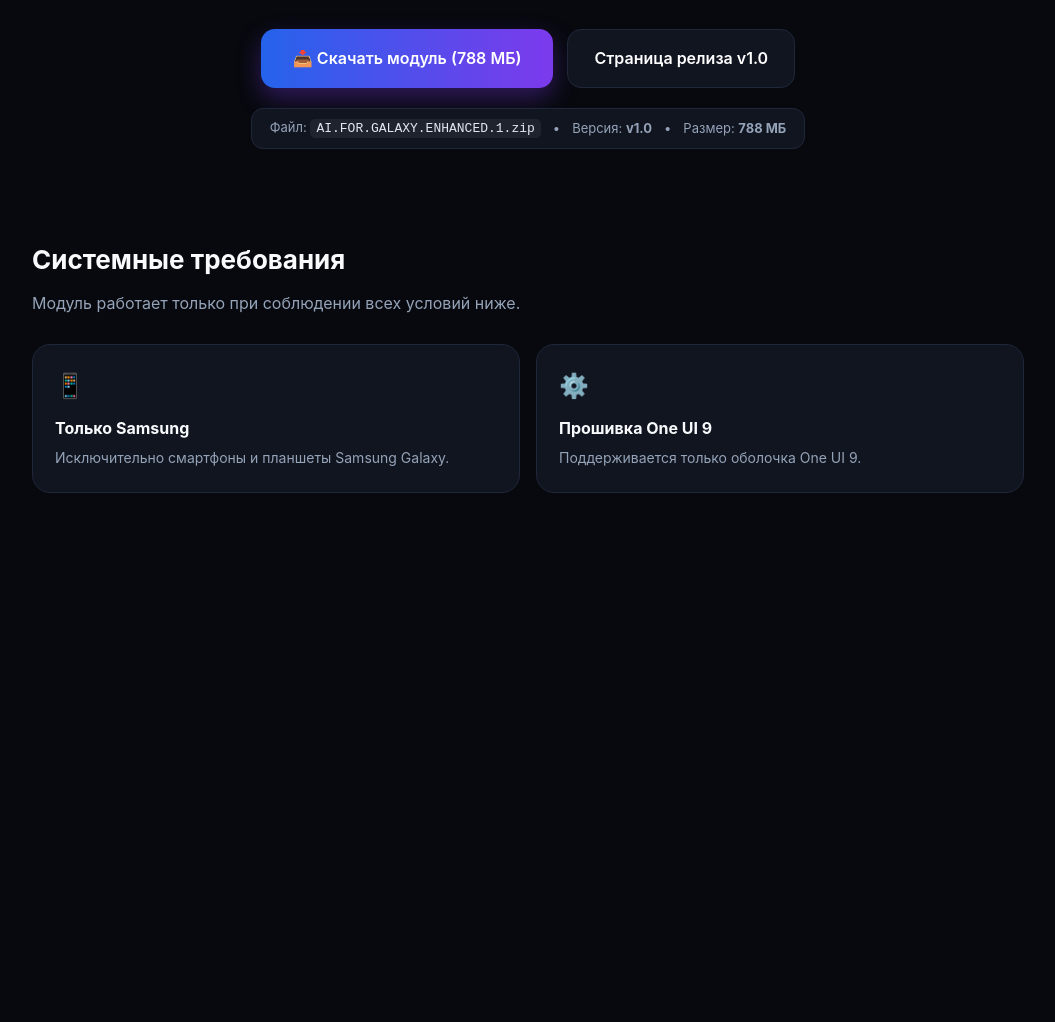
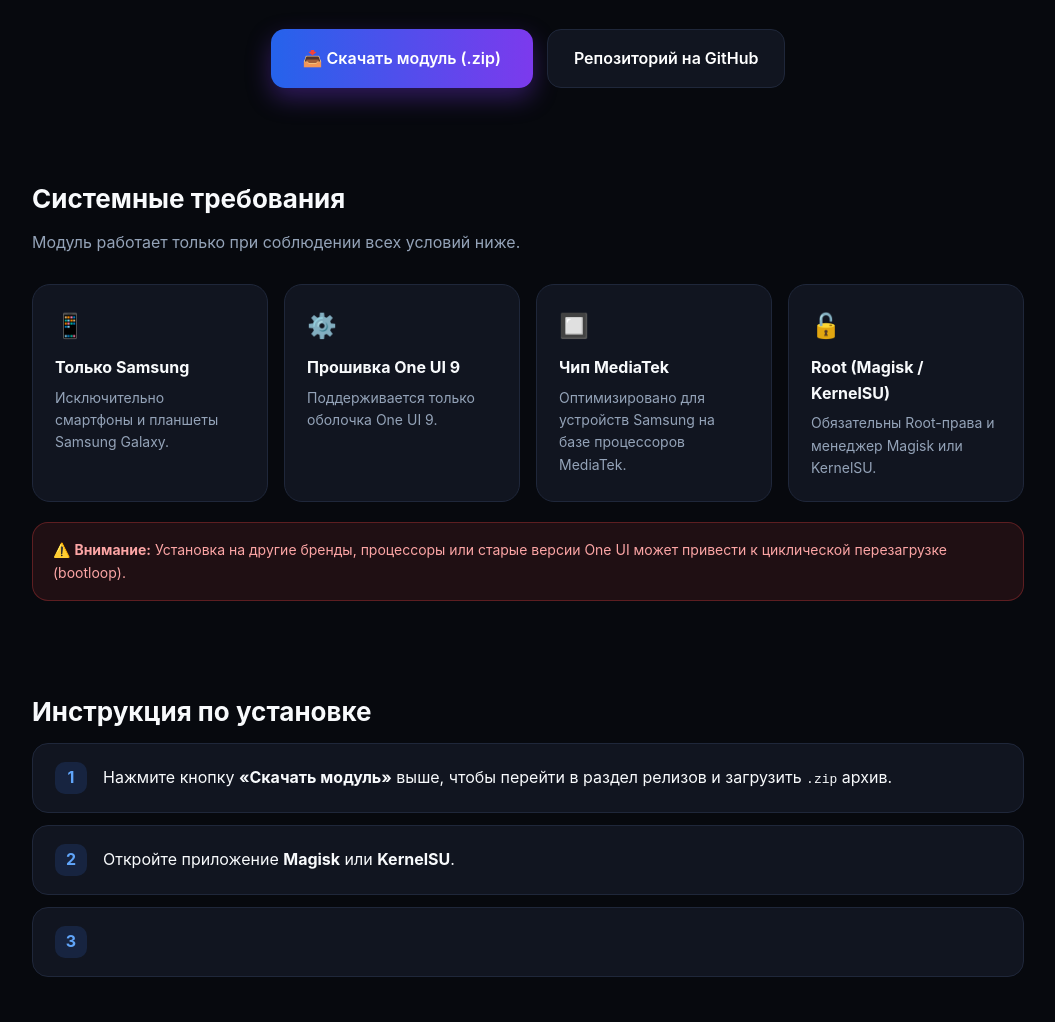
Before and after one commit to eriksahnazaran03-web/Gelaxy-AI, a plain HTML site: page index.html in a window 1280 px wide. Shown: the part 409-1431 px from the top of the page, without its empty margins (112-1167 px from the left). Before the commit the page ends 947 px from the top, so only its background shows below. Drawn offline with Linux system fonts and the light colour scheme.

Commit message:
Update index.html

```diff
--- a/index.html
+++ b/index.html
@@ -3,7 +3,7 @@
 <head>
     <meta charset="UTF-8">
     <meta name="viewport" content="width=device-width, initial-scale=1.0">
-    <title>Galaxy AI Enabler v1.0 — Модуль для One UI 9 (MediaTek)</title>
+    <title>Galaxy AI Enabler — Модуль для One UI 9 (MediaTek)</title>
     <style>
         :root {
             --bg-main: #07090e;
@@ -57,15 +57,6 @@
             background: linear-gradient(90deg, #60a5fa, #c084fc);
             -webkit-background-clip: text;
             -webkit-text-fill-color: transparent;
-        }
-        .ver-tag {
-            background: rgba(59, 130, 246, 0.15);
-            border: 1px solid rgba(59, 130, 246, 0.35);
-            color: #60a5fa;
-            font-size: 12px;
-            padding: 2px 8px;
-            border-radius: 6px;
-            font-weight: 600;
         }
         nav {
             display: flex;
@@ -155,26 +146,6 @@
         }
         .btn-secondary:hover {
             background: var(--bg-card-hover);
-        }
-        .release-meta {
-            margin-top: 20px;
-            display: inline-flex;
-            align-items: center;
-            gap: 12px;
-            background: var(--bg-card);
-            border: 1px solid var(--border);
-            padding: 8px 18px;
-            border-radius: 12px;
-            font-size: 13px;
-            color: var(--text-muted);
-            flex-wrap: wrap;
-            justify-content: center;
-        }
-        .release-meta code {
-            color: #e2e8f0;
-            background: rgba(255, 255, 255, 0.06);
-            padding: 2px 6px;
-            border-radius: 5px;
         }
         section {
             max-width: 1040px;
@@ -282,7 +253,7 @@
 
 <header>
     <div class="nav-container">
-        <a href="#" class="logo">✦ <span>Galaxy AI</span> Enabler <span class="ver-tag">v1.0</span></a>
+        <a href="#" class="logo">✦ <span>Galaxy AI</span> Enabler</a>
         <nav>
             <a href="#requirements">Требования</a>
             <a href="#install">Установка</a>
@@ -296,15 +267,8 @@
     <h1>Активируйте <span>Galaxy AI</span> на вашем Samsung</h1>
     <p>Root-модуль для разблокировки функций искусственного интеллекта Samsung на устройствах с процессорами MediaTek без изменения раздела /system.</p>
     <div class="cta-group">
-        <a href="https://github.com" class="btn-primary">📥 Скачать модуль (788 МБ)</a>
-        <a href="https://github.com" target="_blank" class="btn-secondary">Страница релиза v1.0</a>
-    </div>
-    <div class="release-meta">
-        <span>Файл: <code>AI.FOR.GALAXY.ENHANCED.1.zip</code></span>
-        <span>•</span>
-        <span>Версия: <b>v1.0</b></span>
-        <span>•</span>
-        <span>Размер: <b>788 МБ</b></span>
+        <a href="https://github.com" target="_blank" class="btn-primary">📥 Скачать модуль (.zip)</a>
+        <a href="https://github.com" target="_blank" class="btn-secondary">Репозиторий на GitHub</a>
     </div>
 </div>
 
@@ -322,3 +286,32 @@
             <h3>Прошивка One UI 9</h3>
             <p>Поддерживается только оболочка One UI 9.</p>
         </div>
+        <div class="req-card">
+            <div class="icon">🔲</div>
+            <h3>Чип MediaTek</h3>
+            <p>Оптимизировано для устройств Samsung на базе процессоров MediaTek.</p>
+        </div>
+        <div class="req-card">
+            <div class="icon">🔓</div>
+            <h3>Root (Magisk / KernelSU)</h3>
+            <p>Обязательны Root-права и менеджер Magisk или KernelSU.</p>
+        </div>
+    </div>
+    <div class="warning-banner">
+        ⚠️ <b>Внимание:</b> Установка на другие бренды, процессоры или старые версии One UI может привести к циклической перезагрузке (bootloop).
+    </div>
+</section>
+
+<section id="install">
+    <h2 class="section-title">Инструкция по установке</h2>
+    <div class="steps">
+        <div class="step">
+            <div class="step-num">1</div>
+            <div>Нажмите кнопку <b>«Скачать модуль»</b> выше, чтобы перейти в раздел релизов и загрузить <code>.zip</code> архив.</div>
+        </div>
+        <div class="step">
+            <div class="step-num">2</div>
+            <div>Откройте приложение <b>Magisk</b> или <b>KernelSU</b>.</div>
+        </div>
+        <div class="step">
+            <div class="step-num">3</div>
```
